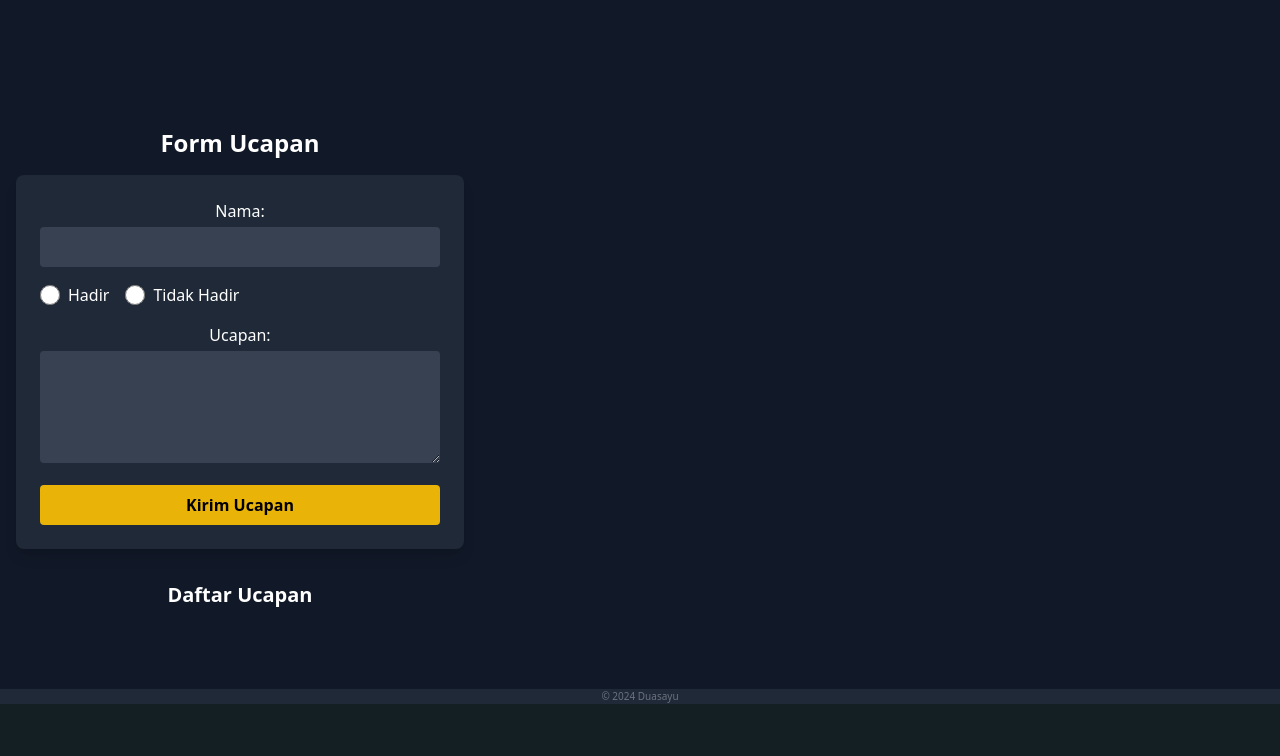
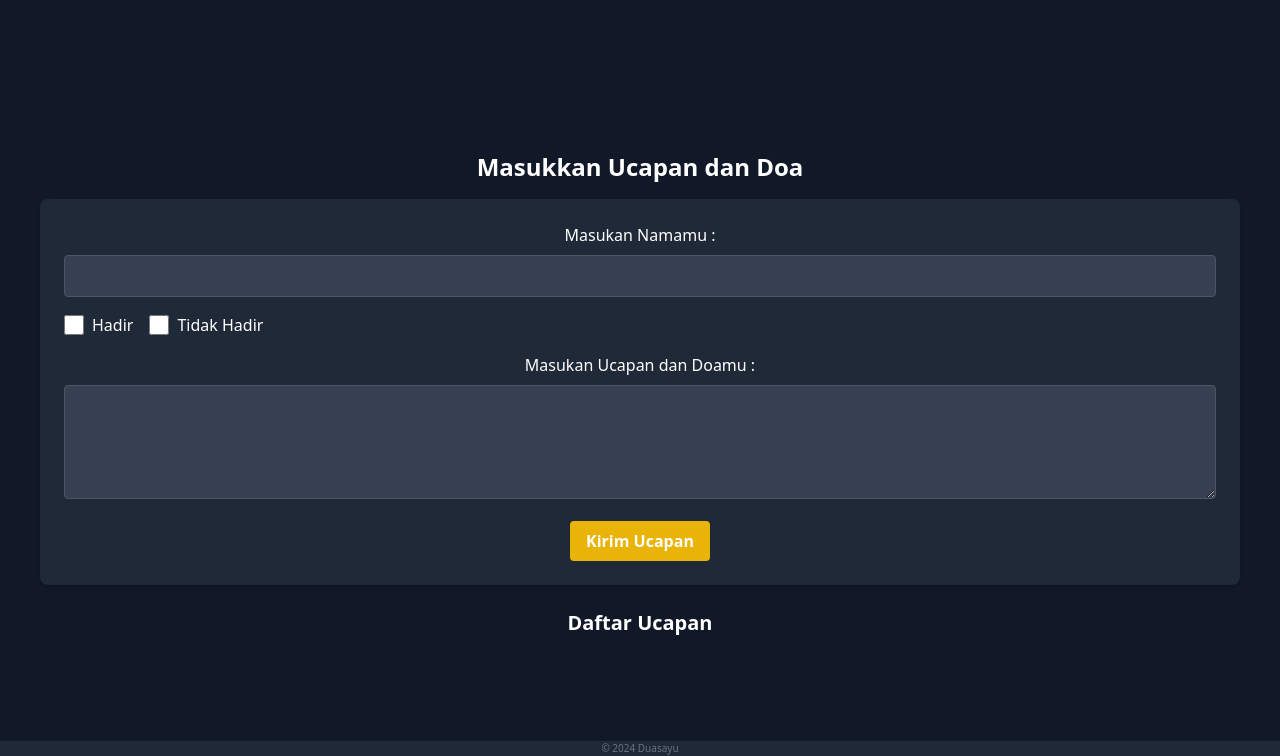
Before and after one commit to ShinjiAry/Tes, a Laravel app: page / in a window 1280 px wide. Shown: the part 2775-3531 px from the top of the page. Before the commit the page ends 3479 px from the top, so only its background shows below. Run offline with Laravel 9, Linux system fonts and the light colour scheme; some libraries are stand-ins or nearby versions; some web fonts are replaced.

Commit message:
Update index.php

```diff
--- a/index.php
+++ b/index.php
@@ -298,66 +298,54 @@ if ($_SERVER['REQUEST_METHOD'] === 'POST') {
 
     <!-- Speech & Prayer Section -->
     <section id="pesan" class="py-16 bg-gray-900 text-center p-4">
-         <div class="w-full max-w-md">
-        <h1 class="text-2xl font-bold mb-4 text-center">Form Ucapan</h1>
-        <form method="POST" action="" class="bg-gray-800 p-6 rounded-lg shadow-lg">
-            <div class="mb-4">
-                <label for="name" class="block mb-1">Nama:</label>
-                <input type="text" id="name" name="name" class="w-full px-4 py-2 rounded border-gray-700 bg-gray-700 text-white focus:ring focus:ring-blue-500" required>
+         <div class="container mx-auto p-6">
+        <!-- Form Input -->
+        <h1 class="text-2xl font-bold mb-4">Masukkan Ucapan dan Doa</h1>
+        <form method="POST" action="" class="space-y-4 bg-gray-800 p-6 rounded-lg shadow">
+            <div>
+                <label for="name" class="block mb-2">Masukan Namamu :</label>
+                <input type="text" id="name" name="name" required class="w-full p-2 rounded bg-gray-700 border border-gray-600">
             </div>
-
-            <!-- Radio Button -->
-            <div class="mb-4 flex items-center space-x-4">
-                <label class="flex items-center space-x-2">
-                    <input type="radio" name="hadir" value="Hadir" class="form-radio text-blue-500 h-5 w-5 rounded-full" required>
-                    <span>Hadir</span>
+            <div class="flex items-center space-x-4">
+                <label class="flex items-center">
+                    <input type="checkbox" name="hadir" class="form-checkbox h-5 w-5 text-yellow-400">
+                    <span class="ml-2">Hadir</span>
                 </label>
-                <label class="flex items-center space-x-2">
-                    <input type="radio" name="hadir" value="Tidak Hadir" class="form-radio text-red-500 h-5 w-5 rounded-full" required>
-                    <span>Tidak Hadir</span>
+                <label class="flex items-center">
+                    <input type="checkbox" name="tidak_hadir" class="form-checkbox h-5 w-5 text-yellow-400">
+                    <span class="ml-2">Tidak Hadir</span>
                 </label>
             </div>
-
-            <div class="mb-4">
-                <label for="message" class="block mb-1">Ucapan:</label>
-                <textarea id="message" name="message" rows="4" class="w-full px-4 py-2 rounded border-gray-700 bg-gray-700 text-white focus:ring focus:ring-blue-500" required></textarea>
+            <div>
+                <label for="message" class="block mb-2">Masukan Ucapan dan Doamu :</label>
+                <textarea id="message" name="message" rows="4" required class="w-full p-2 rounded bg-gray-700 border border-gray-600"></textarea>
             </div>
-
-            <!-- Hidden Input untuk Local Time -->
+            <!-- Input Hidden untuk Waktu Lokal -->
             <input type="hidden" id="local_time" name="local_time">
-
-            <button type="submit" class="w-full bg-yellow-500 hover:bg-yellow-600 text-black font-bold py-2 px-4 rounded">
+            <button type="submit" class="bg-yellow-500 hover:bg-yellow-600 text-white font-bold py-2 px-4 rounded">
                 Kirim Ucapan
             </button>
         </form>
-    </div>
 
-    <!-- Daftar Ucapan -->
-    <div class="w-full max-w-md mt-8">
-        <h2 class="text-xl font-semibold mb-4 text-center">Daftar Ucapan</h2>
-        <div class="space-y-4">
+        <!-- Daftar Ucapan -->
+        <h2 class="text-xl font-semibold mt-6">Daftar Ucapan</h2>
+        <div class="space-y-4 mt-4">
             <?php
+            // Baca dan tampilkan ucapan dari file
             if (file_exists("messages.txt")) {
-                $lines = file("messages.txt", FILE_IGNORE_NEW_LINES);
-                foreach ($lines as $line) {
-                    list($name, $attendance, $message, $local_time) = explode("|", $line);
+                $messages = file("messages.txt", FILE_IGNORE_NEW_LINES);
+                foreach ($messages as $msg) {
+                    list($name, $attendance, $message_content, $local_time) = explode("|", $msg);
                     echo "
-                        <div class='flex items-start bg-gray-800 p-4 rounded-lg shadow'>
-                            <!-- Tanda Hadir -->
-                            <div class='mr-4'>
-                                <div class='w-10 h-10 flex items-center justify-center rounded-full " . ($attendance == 'Hadir' ? 'bg-green-500' : 'bg-red-500') . " text-white font-bold'>
-                                    " . ($attendance == 'Hadir' ? '✔' : '✖') . "
-                                </div>
-                            </div>
-                            <!-- Konten -->
-                            <div>
-                                <p class='text-lg font-semibold'>$name - $attendance</p>
-                                <p class='text-sm text-gray-400'>$message</p>
-                                <p class='text-xs text-gray-500 mt-1'>$local_time</p>
-                            </div>
-                        </div>
+                    <div class='bg-gray-800 p-4 rounded-lg'>
+                        <h3 class='text-yellow-400 font-bold'>$name</h3>
+                        <p class='text-gray-300'>$message_content</p>
+                        <p class='text-gray-500 text-sm mt-2'>$local_time - $attendance</p>
+                    </div>
                     ";
                 }
+            } else {
+                echo "<p>Belum ada ucapan yang dikirim.</p>";
             }
             ?>
         </div>
```
